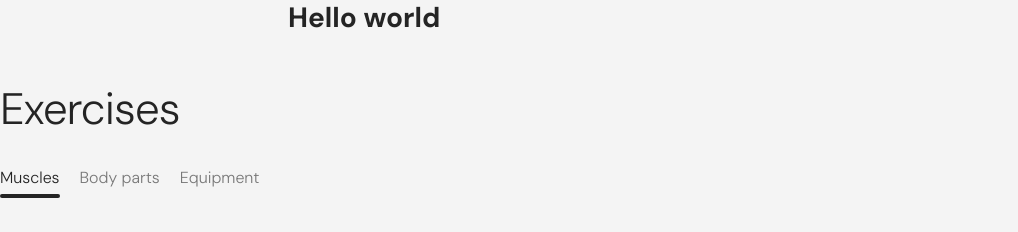
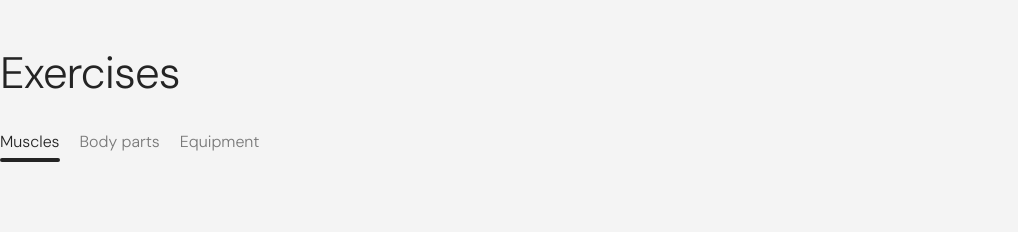
Before and after one commit to vladshein/advancedjs_group02, a plain HTML site: page index.html in a window 1280 px wide. Shown: the top 232 px of the page, without its empty margins (0-1018 px from the left). Drawn offline with nearby package versions, Linux system fonts and the light colour scheme.

Commit message:
Deploying to gh-pages from @ vladshein/advancedjs_group02@ed312b583929c4db1c57e59fe4b5ba8509f7c458 🚀

```diff
--- a/index.html
+++ b/index.html
@@ -30,9 +30,6 @@
   <div class="container"></div>
 </header>
 
-    <div class="container">
-      <h1>Hello world</h1>
-    </div>
 
     <main>
       <!-- Loads the specified .html file -->
```
